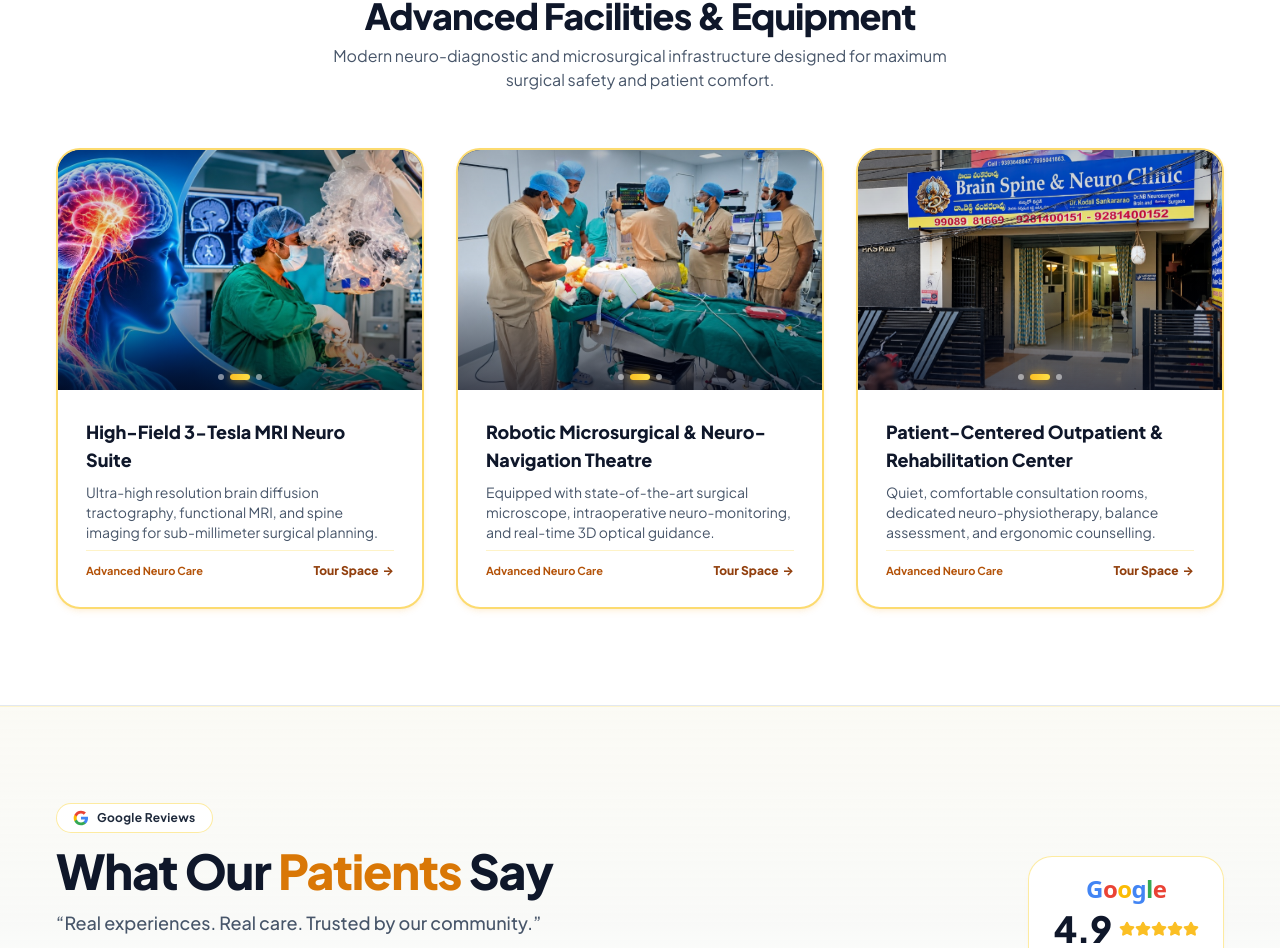
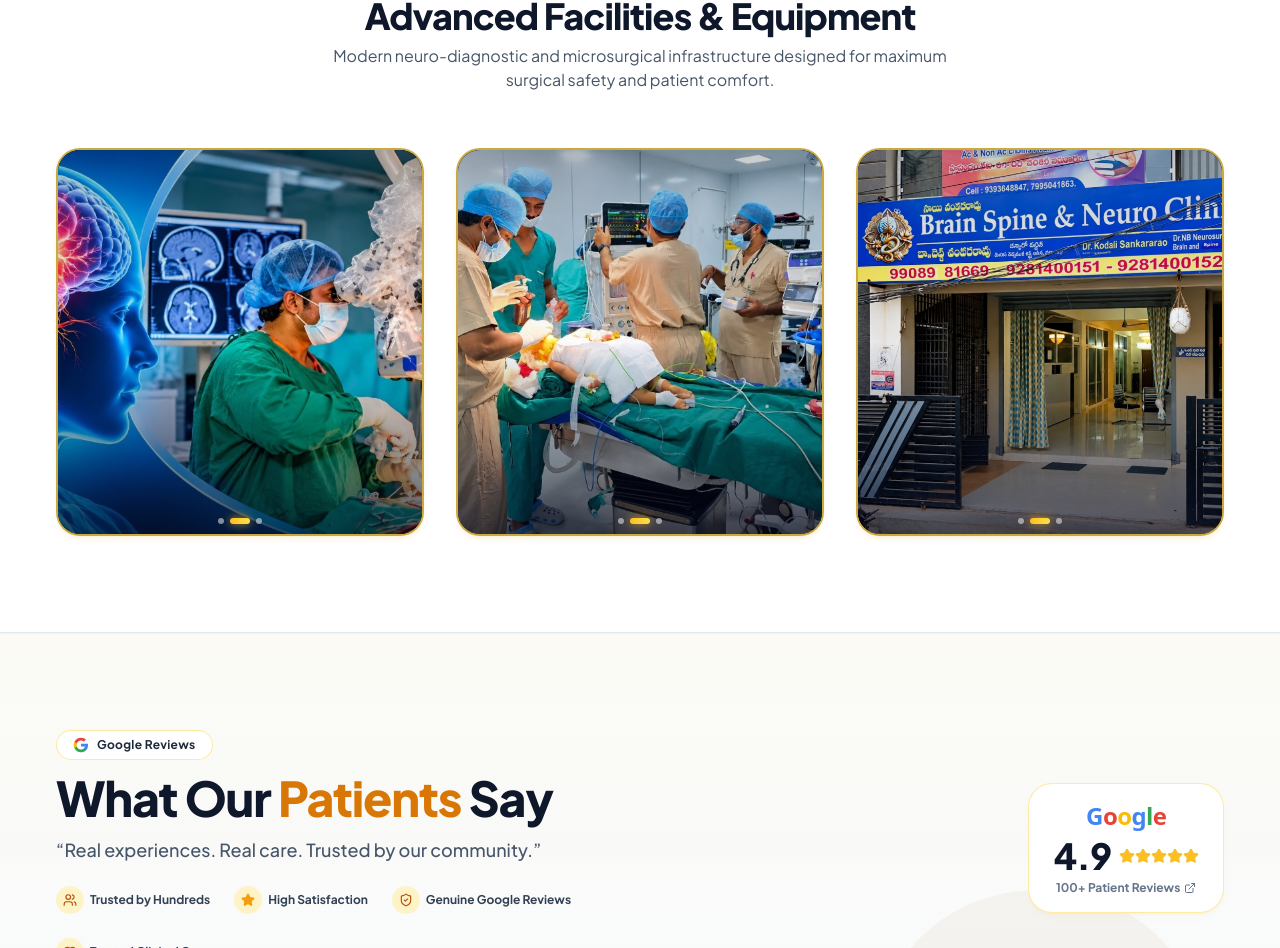
Before and after one commit to 251412/Brain-Spine-and-Neuro-Clinic-Vizianagaram, a React (Vite) app: page / in a window 1280 px wide. Shown: the part 2550-3498 px from the top of the page. Built offline with nearby package versions, Linux system fonts and the light colour scheme; a web font is replaced by a local one.

Commit message:
Remove card text content from Advanced Facilities section so only auto-sliding showcase images remain

```diff
--- a/src/pages/Home.jsx
+++ b/src/pages/Home.jsx
@@ -325,34 +325,15 @@ export const Home = () => {
               return (
                 <ScrollStaggerItem key={facility.id} direction="up" distance={28} className="h-full">
                   <div
-                    className="group rounded-3xl overflow-hidden bg-white border-2 border-amber-300/80 shadow-md shadow-amber-500/10 hover:shadow-2xl hover:shadow-amber-500/30 hover:border-amber-500 transition-all duration-300 flex flex-col justify-between h-full"
+                    className="group rounded-3xl overflow-hidden bg-slate-950 border-2 border-amber-300/80 shadow-md shadow-amber-500/10 hover:shadow-2xl hover:shadow-amber-500/30 hover:border-amber-500 transition-all duration-300"
                   >
-                    <div className="relative">
                     <CardImageSlideshow
                       images={facilityImages}
                       alt={language === 'te' ? facility.nameTe : facility.nameEn}
                       cardIndex={fIdx}
                       intervalMs={3800}
-                        className="h-56 sm:h-60"
+                      className="h-72 sm:h-80 lg:h-96 w-full"
                     />
-                    </div>
-                    <div className="p-6 sm:p-7 space-y-2 flex-1 flex flex-col justify-between">
-                      <div>
-                        <h3 className="font-extrabold text-slate-900 text-base sm:text-lg mb-2 group-hover:text-amber-800 transition-colors">
-                          {language === 'te' ? facility.nameTe : facility.nameEn}
-                        </h3>
-                        <p className="text-xs sm:text-sm text-slate-600 leading-relaxed">
-                          {language === 'te' ? facility.descTe : facility.descEn}
-                        </p>
-                      </div>
-                      <div className="pt-3 border-t border-amber-100 flex items-center justify-between text-xs">
-                        <span className="text-[11px] font-bold text-amber-700">Advanced Neuro Care</span>
-                        <Link to="/gallery" className="text-amber-800 font-extrabold hover:text-amber-950 inline-flex items-center gap-1">
-                          <span>Tour Space</span>
-                          <span>→</span>
-                        </Link>
-                      </div>
-                    </div>
                   </div>
                 </ScrollStaggerItem>
               );
```
Lines whose indentation alone changed are shown as unchanged.
